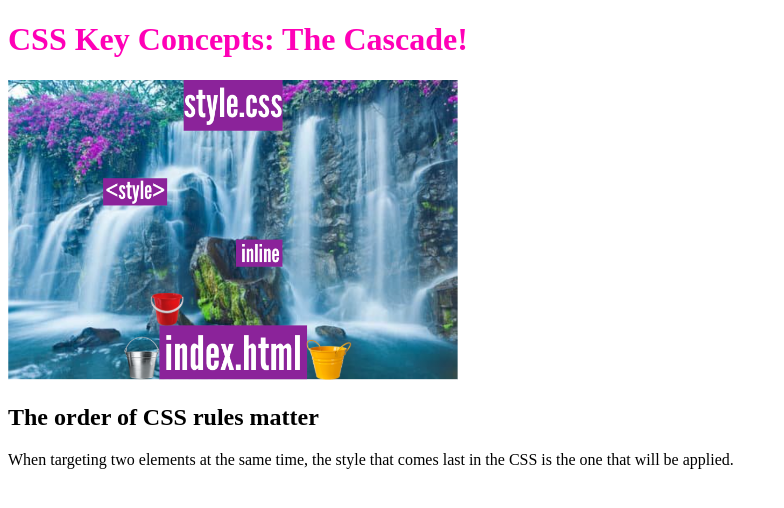
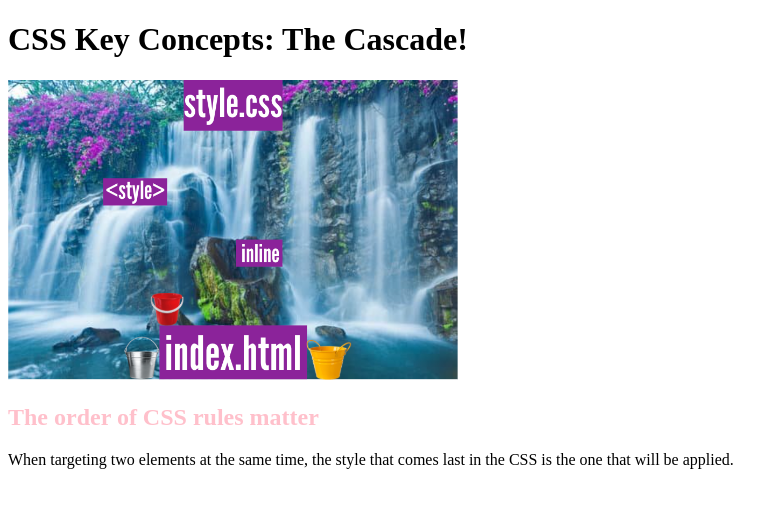
Before and after one commit to techreturners/demo-intro-to-css-key-concepts, a plain HTML site: page Cascading/index.html in a window 1280 px wide. Shown: the whole page, without its empty margins (0-784 px from the left). Drawn offline with Linux system fonts and the light colour scheme.

Commit message:
Changes styling to target h2

```diff
--- a/Cascading/index.html
+++ b/Cascading/index.html
@@ -7,17 +7,17 @@
     <link rel="stylesheet" href="./styles.css">
     <title>Cascading: CSS, Key Concepts</title>
     <!-- <style>
-        h1 {
-            color: rgb(17, 128, 17);
+        h2 {
+            color: green;
         }
     </style> -->
 </head>
 <body>
-    <h1 style="color: rgb(255, 0, 183)">CSS Key Concepts: The Cascade!</h1>
+    <h1>CSS Key Concepts: The Cascade!</h1>
 
-    <img src="./css-waterfall.png" alt="A waterful depicting how CSS styles cascade down" width="450px">
+    <img src="./css-waterfall.png" alt="A waterful depicting how CSS styles cascade down" width="450">
 
-    <h2>The order of CSS rules matter</h2>
+    <h2 style="color: pink">The order of CSS rules matter</h2>
     <p>When targeting two elements at the same time, the style that comes last in the CSS is the one that will be applied.</p>
 </body>
 </html>
```
Also changed, not shown: Cascading/styles.css (+4 -4 lines).
